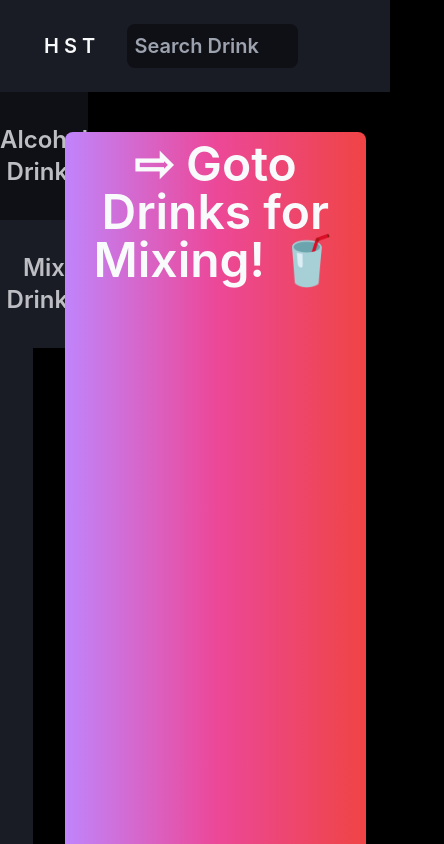
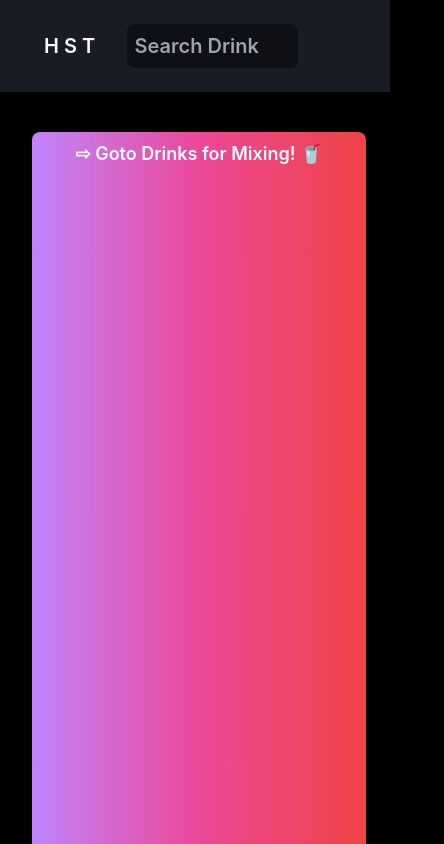
Before and after one commit to danieltheil/drink-inventory, a React (Create React App) app: page / in a window 390 px wide. Shown: the top 844 px of the page, 444 px wide, since content can reach past the window. Built offline with nearby package versions, Linux system fonts and the light colour scheme.

Commit message:
Added Mobile/small Screen size support

```diff
--- a/src/App.js
+++ b/src/App.js
@@ -7,31 +7,36 @@
 import MobileMixCardView from './Components/MobileViews/MobileMixCardView';
 import MixCardView from './Components/DesktopViews/MixCardView';
 
+import useWindowDimensions from './utils/WindowDimensionsGrabber';
 import viewStates from './utils/ViewStates';
 import { useState } from 'react';
 import { isMobile } from 'react-device-detect';
 
 function App() {
   document.body.style.backgroundColor = colors.background;
+
   const [viewState, setViewState] = useState(viewStates.alcoholView);
+  const { width } = useWindowDimensions();
+  const MAX_WIDTH = 1200;
 
   return (
     <div className="App h-screen">
       <NavBar />
       <div className='content-container grid grid-cols-12 h-full w-full' style={{backgroundColor: colors.background}}>
-        { isMobile ?
+        { isMobile || width < MAX_WIDTH ?
           null :
           (<SideBar cols="col-span-1" viewState={viewState} setViewState={setViewState}/>)
         }
+
         <div className="card-container grid grid-cols-9 grid-rows-10 col-span-11 grid-flow-row">
-          { isMobile ? (
+          { isMobile || width < MAX_WIDTH ? (
               viewState === viewStates.alcoholView ?
-              (<MobileAlcCardView isMobile={isMobile} setViewState={setViewState}/>) :
-              (<MobileMixCardView isMobile={isMobile} setViewState={setViewState}/>)
+                (<MobileAlcCardView isMobile={ isMobile || width < MAX_WIDTH } setViewState={setViewState}/>) :
+                (<MobileMixCardView isMobile={ isMobile || width < MAX_WIDTH } setViewState={setViewState}/>)
             ) : (
               viewState === viewStates.alcoholView ?
-              (<AlcCardView  setViewState={setViewState}/>) :
-              (<MixCardView  setViewState={setViewState} />)
+                (<AlcCardView  setViewState={setViewState}/>) :
+                (<MixCardView  setViewState={setViewState} />)
             )
           }
         </div>
--- /dev/null
+++ b/src/utils/WindowDimensionsGrabber.js
@@ -0,0 +1,24 @@
+import { useState, useEffect } from 'react';
+
+function getWindowDimensions() {
+  const { innerWidth: width, innerHeight: height } = window;
+  return {
+    width,
+    height
+  };
+}
+
+export default function useWindowDimensions() {
+  const [windowDimensions, setWindowDimensions] = useState(getWindowDimensions());
+
+  useEffect(() => {
+    function handleResize() {
+      setWindowDimensions(getWindowDimensions());
+    }
+
+    window.addEventListener('resize', handleResize);
+    return () => window.removeEventListener('resize', handleResize);
+  }, []);
+
+  return windowDimensions;
+}
```
